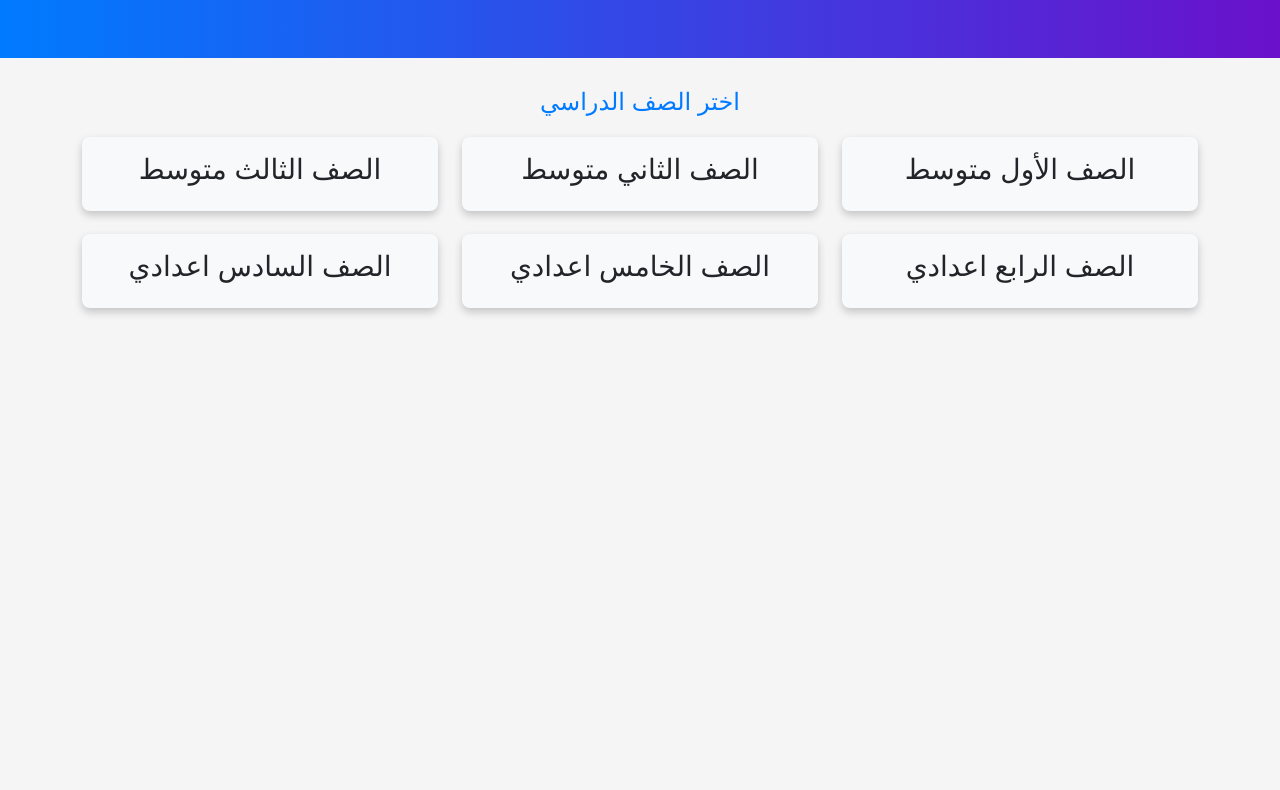
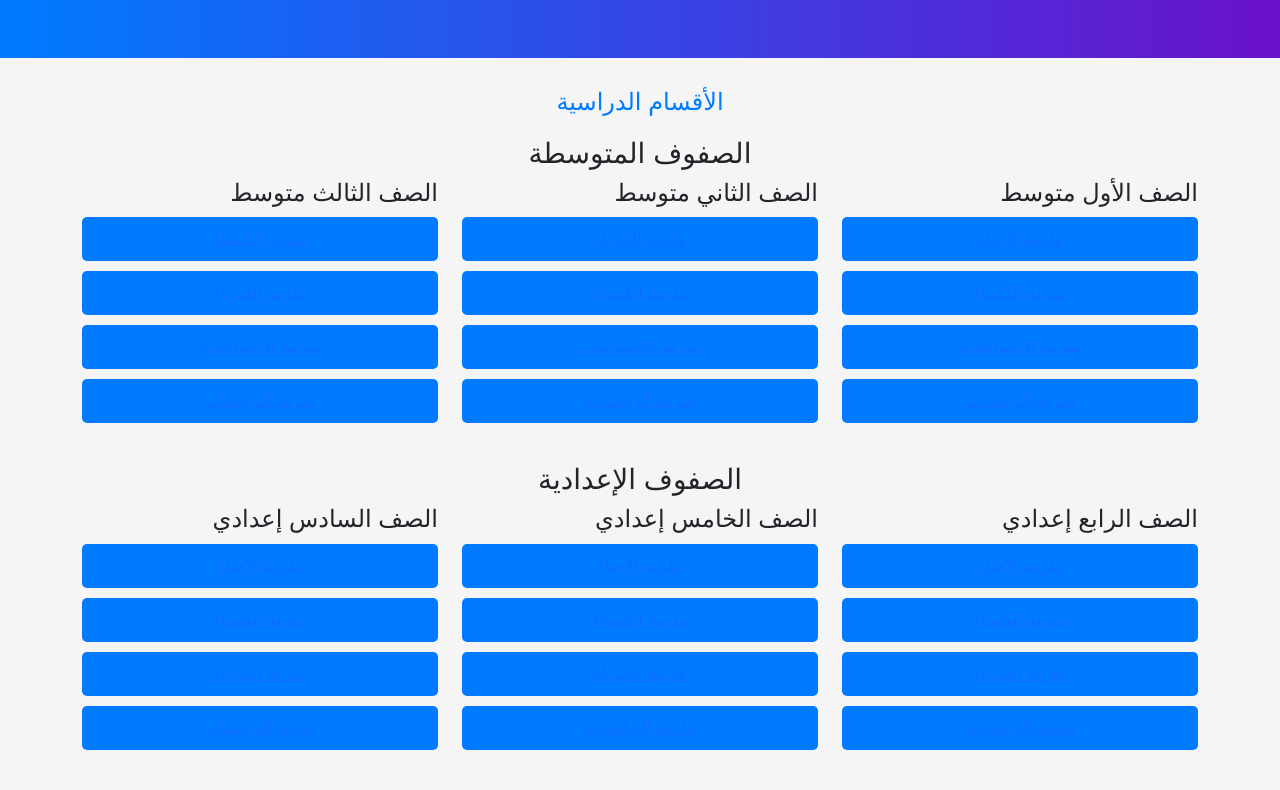
Before and after one commit to zedsdam/mybook, a plain HTML site: page index.html in a window 1280 px wide. Shown: the part 230-1020 px from the top of the page. Before the commit the page ends 800 px from the top, so only its background shows below. Drawn offline with nearby package versions, Linux system fonts and the light colour scheme.

Commit message:
Update index.html

```diff
--- a/index.html
+++ b/index.html
@@ -30,21 +30,8 @@
             margin: 30px 0 20px;
             text-align: center;
         }
-        .grade-card {
-            box-shadow: 0 4px 8px rgba(0, 0, 0, 0.2);
-            border-radius: 8px;
-            overflow: hidden;
-            transition: transform 0.3s ease;
-            cursor: pointer;
-        }
-        .grade-card:hover {
-            transform: scale(1.05);
-        }
-        .subject-list {
-            padding: 20px;
-            background-color: #ffffff;
-            border-radius: 8px;
-            box-shadow: 0 4px 8px rgba(0, 0, 0, 0.1);
+        .grade-section {
+            margin-bottom: 30px;
         }
         .subject-item {
             margin: 10px 0;
@@ -72,114 +59,88 @@
     <section class="welcome-message">
         <div class="container">
             <h1 data-aos="fade-up">مرحبًا بكم في موقع الملازم الدراسية!</h1>
-            <p data-aos="fade-up" data-aos-delay="200">اختر الصف الدراسي لتصفح الملازم المتوفرة</p>
+            <p data-aos="fade-up" data-aos-delay="200">تصفح جميع الصفوف الدراسية وموادها</p>
         </div>
     </section>
 
-    <!-- أقسام الصفوف الدراسية -->
+    <!-- عرض جميع الصفوف الدراسية والمواد -->
     <div class="container">
-        <h2 class="section-title" data-aos="fade-right">اختر الصف الدراسي</h2>
-        <div class="row">
-            <!-- تكرار للأقسام الدراسية -->
-            <div class="col-md-4 mb-4" data-aos="zoom-in" onclick="showSubjects('الصف الأول متوسط')">
-                <div class="grade-card p-3 bg-light">
-                    <h3 class="text-center">الصف الأول متوسط</h3>
+        <h2 class="section-title" data-aos="fade-right">الأقسام الدراسية</h2>
+
+        <!-- الصفوف المتوسطة -->
+        <div class="grade-section" data-aos="zoom-in">
+            <h3 class="text-center">الصفوف المتوسطة</h3>
+            <div class="row">
+                <div class="col-md-4">
+                    <div class="subject-list">
+                        <h4>الصف الأول متوسط</h4>
+                        <div class="subject-item"><a href="https://t.me/your_bot_link" target="_blank">ملزمة الأحياء</a></div>
+                        <div class="subject-item"><a href="https://t.me/your_bot_link" target="_blank">ملزمة الكيمياء</a></div>
+                        <div class="subject-item"><a href="https://t.me/your_bot_link" target="_blank">ملزمة الاجتماعيات</a></div>
+                        <div class="subject-item"><a href="https://t.me/your_bot_link" target="_blank">ملزمة الرياضيات</a></div>
+                    </div>
+                </div>
+                <div class="col-md-4">
+                    <div class="subject-list">
+                        <h4>الصف الثاني متوسط</h4>
+                        <div class="subject-item"><a href="https://t.me/your_bot_link" target="_blank">ملزمة الفيزياء</a></div>
+                        <div class="subject-item"><a href="https://t.me/your_bot_link" target="_blank">ملزمة الكيمياء</a></div>
+                        <div class="subject-item"><a href="https://t.me/your_bot_link" target="_blank">ملزمة الاجتماعيات</a></div>
+                        <div class="subject-item"><a href="https://t.me/your_bot_link" target="_blank">ملزمة الرياضيات</a></div>
+                    </div>
+                </div>
+                <div class="col-md-4">
+                    <div class="subject-list">
+                        <h4>الصف الثالث متوسط</h4>
+                        <div class="subject-item"><a href="https://t.me/your_bot_link" target="_blank">ملزمة الكيمياء</a></div>
+                        <div class="subject-item"><a href="https://t.me/your_bot_link" target="_blank">ملزمة الفيزياء</a></div>
+                        <div class="subject-item"><a href="https://t.me/your_bot_link" target="_blank">ملزمة الاجتماعيات</a></div>
+                        <div class="subject-item"><a href="https://t.me/your_bot_link" target="_blank">ملزمة الرياضيات</a></div>
+                    </div>
                 </div>
             </div>
-            <div class="col-md-4 mb-4" data-aos="zoom-in" onclick="showSubjects('الصف الثاني متوسط')">
-                <div class="grade-card p-3 bg-light">
-                    <h3 class="text-center">الصف الثاني متوسط</h3>
+        </div>
+
+        <!-- الصفوف الإعدادية -->
+        <div class="grade-section" data-aos="zoom-in">
+            <h3 class="text-center">الصفوف الإعدادية</h3>
+            <div class="row">
+                <div class="col-md-4">
+                    <div class="subject-list">
+                        <h4>الصف الرابع إعدادي</h4>
+                        <div class="subject-item"><a href="https://t.me/your_bot_link" target="_blank">ملزمة الأحياء</a></div>
+                        <div class="subject-item"><a href="https://t.me/your_bot_link" target="_blank">ملزمة الكيمياء</a></div>
+                        <div class="subject-item"><a href="https://t.me/your_bot_link" target="_blank">ملزمة الفيزياء</a></div>
+                        <div class="subject-item"><a href="https://t.me/your_bot_link" target="_blank">ملزمة الرياضيات</a></div>
+                    </div>
                 </div>
-            </div>
-            <div class="col-md-4 mb-4" data-aos="zoom-in" onclick="showSubjects('الصف الثالث متوسط')">
-                <div class="grade-card p-3 bg-light">
-                    <h3 class="text-center">الصف الثالث متوسط</h3>
+                <div class="col-md-4">
+                    <div class="subject-list">
+                        <h4>الصف الخامس إعدادي</h4>
+                        <div class="subject-item"><a href="https://t.me/your_bot_link" target="_blank">ملزمة الأحياء</a></div>
+                        <div class="subject-item"><a href="https://t.me/your_bot_link" target="_blank">ملزمة الكيمياء</a></div>
+                        <div class="subject-item"><a href="https://t.me/your_bot_link" target="_blank">ملزمة الفيزياء</a></div>
+                        <div class="subject-item"><a href="https://t.me/your_bot_link" target="_blank">ملزمة الرياضيات</a></div>
+                    </div>
                 </div>
-            </div>
-            <div class="col-md-4 mb-4" data-aos="zoom-in" onclick="showSubjects('الصف الرابع اعدادي')">
-                <div class="grade-card p-3 bg-light">
-                    <h3 class="text-center">الصف الرابع اعدادي</h3>
-                </div>
-            </div>
-            <div class="col-md-4 mb-4" data-aos="zoom-in" onclick="showSubjects('الصف الخامس اعدادي')">
-                <div class="grade-card p-3 bg-light">
-                    <h3 class="text-center">الصف الخامس اعدادي</h3>
-                </div>
-            </div>
-            <div class="col-md-4 mb-4" data-aos="zoom-in" onclick="showSubjects('الصف السادس اعدادي')">
-                <div class="grade-card p-3 bg-light">
-                    <h3 class="text-center">الصف السادس اعدادي</h3>
+                <div class="col-md-4">
+                    <div class="subject-list">
+                        <h4>الصف السادس إعدادي</h4>
+                        <div class="subject-item"><a href="https://t.me/your_bot_link" target="_blank">ملزمة الأحياء</a></div>
+                        <div class="subject-item"><a href="https://t.me/your_bot_link" target="_blank">ملزمة الكيمياء</a></div>
+                        <div class="subject-item"><a href="https://t.me/your_bot_link" target="_blank">ملزمة الفيزياء</a></div>
+                        <div class="subject-item"><a href="https://t.me/your_bot_link" target="_blank">ملزمة الرياضيات</a></div>
+                    </div>
                 </div>
             </div>
         </div>
     </div>
 
-    <!-- قائمة الملازم -->
-    <div class="container mt-5">
-        <div id="subject-list" class="subject-list d-none">
-            <h2 class="section-title">المواد الدراسية</h2>
-            <div id="subjects-container">
-                <!-- المواد الدراسية تظهر هنا عبر JavaScript -->
-            </div>
-        </div>
-    </div>
-
-    <!-- سكريبت AOS و JavaScript لتفعيل الأقسام والملازم -->
+    <!-- سكريبت AOS -->
     <script src="https://cdnjs.cloudflare.com/ajax/libs/aos/2.3.4/aos.js"></script>
     <script>
         // تفعيل AOS
         AOS.init();
-
-        // دالة لعرض المواد الدراسية حسب الصف
-        function showSubjects(grade) {
-            // بيانات الملازم حسب الصف
-            const subjectData = {
-                'الصف الأول متوسط': [
-                    { name: "ملزمة الأحياء", link: "https://t.me/your_bot_link" },
-                    { name: "ملزمة الكيمياء", link: "https://t.me/your_bot_link" },
-                    { name: "ملزمة الاجتماعيات", link: "https://t.me/your_bot_link" },
-                    { name: "ملزمة الرياضيات", link: "https://t.me/your_bot_link" }
-                ],
-                'الصف الثاني متوسط': [
-                    { name: "ملزمة الفيزياء", link: "https://t.me/your_bot_link" },
-                    { name: "ملزمة الرياضيات", link: "https://t.me/your_bot_link" },
-                    { name: "ملزمة العلوم", link: "https://t.me/your_bot_link" }
-                ],
-                // تكرار البيانات لباقي الصفوف...
-                'الصف الثالث متوسط': [
-                    { name: "ملزمة الكيمياء", link: "https://t.me/your_bot_link" },
-                    { name: "ملزمة الفيزياء", link: "https://t.me/your_bot_link" },
-                    { name: "ملزمة الرياضيات", link: "https://t.me/your_bot_link" }
-                ],
-                'الصف الرابع اعدادي': [
-                    { name: "ملزمة الأحياء", link: "https://t.me/your_bot_link" },
-                    { name: "ملزمة الكيمياء", link: "https://t.me/your_bot_link" },
-                    { name: "ملزمة الفيزياء", link: "https://t.me/your_bot_link" }
-                ],
-                'الصف الخامس اعدادي': [
-                    { name: "ملزمة الفيزياء", link: "https://t.me/your_bot_link" },
-                    { name: "ملزمة الأحياء", link: "https://t.me/your_bot_link" }
-                ],
-                'الصف السادس اعدادي': [
-                    { name: "ملزمة الكيمياء", link: "https://t.me/your_bot_link" },
-                    { name: "ملزمة الفيزياء", link: "https://t.me/your_bot_link" }
-                ]
-            };
-
-            // إظهار الملازم للصف المختار
-            const subjects = subjectData[grade] || [];
-            const container = document.getElementById('subjects-container');
-            container.innerHTML = ''; // مسح المواد القديمة
-
-            subjects.forEach(subject => {
-                const subjectDiv = document.createElement('div');
-                subjectDiv.className = 'subject-item';
-                subjectDiv.innerHTML = `<a href="${subject.link}" target="_blank" style="color: #fff;">${subject.name}</a>`;
-                container.appendChild(subjectDiv);
-            });
-
-            document.getElementById('subject-list').classList.remove('d-none');
-        }
     </script>
 </body>
 </html>
```
